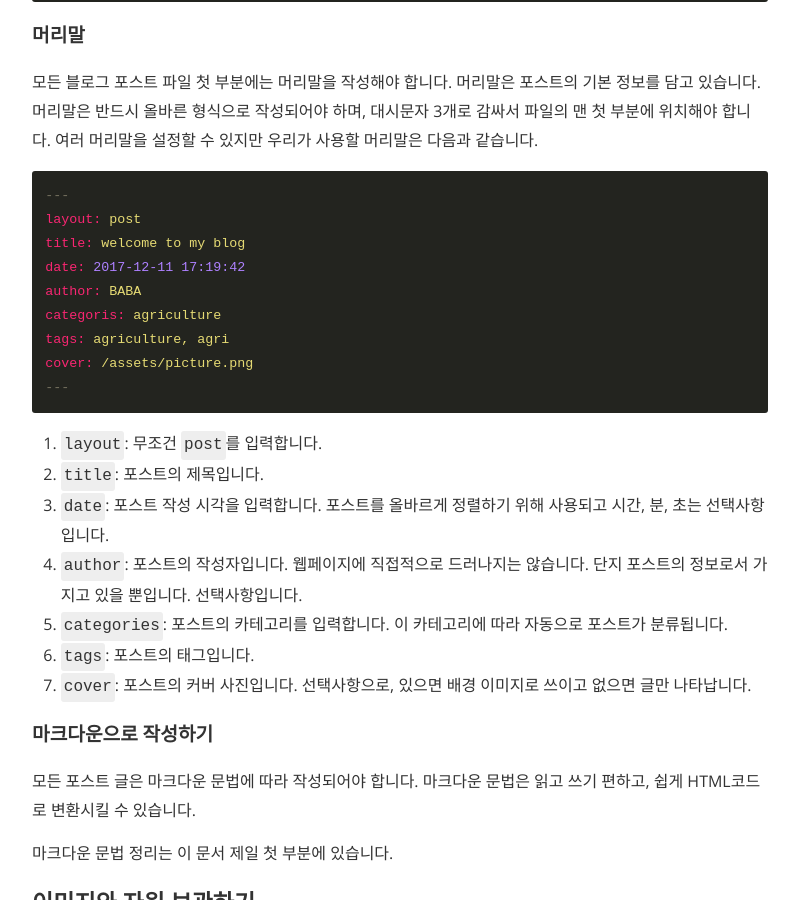
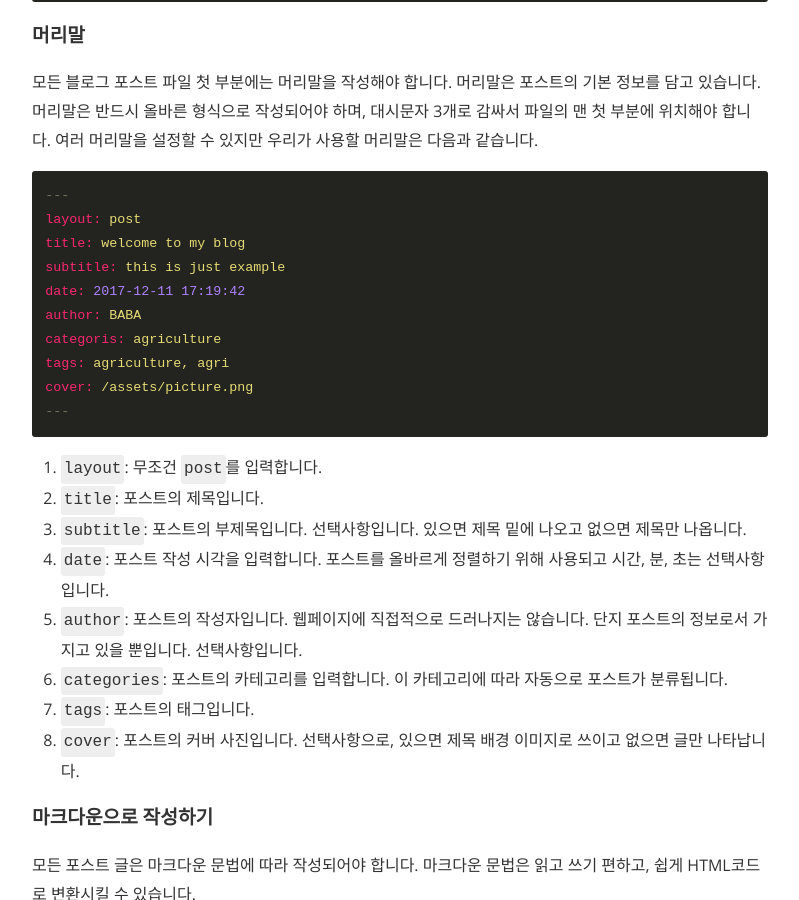
Before and after one commit to ryoochangwan/ryoochangwan.github.io, a Jekyll site: the page built from _posts/2017-12-12-blog-manage-manual.md, in a window 1280 px wide and 900 px high, scrolled down 2715 px. Shown: the whole window, without its empty margins (240-1039 px from the left). Built offline with Jekyll 4.4.1, drawn with Linux system fonts in a browser that asks for light colours; nearby versions of some CDN libraries; comment, search, counter and statistics services are not loaded.

Commit message:
Update 2017-12-12-blog-manage-manual.md

````diff
--- a/_posts/2017-12-12-blog-manage-manual.md
+++ b/_posts/2017-12-12-blog-manage-manual.md
@@ -98,6 +98,7 @@ YEAR-MONTH-DAY-title.MARKUP
 ---
 layout: post
 title: welcome to my blog
+subtitle: this is just example
 date: 2017-12-11 17:19:42
 author: BABA
 categoris: agriculture
@@ -107,11 +108,12 @@ cover: /assets/picture.png
 ```
 1. `layout`: 무조건 `post`를 입력합니다.
 2. `title`: 포스트의 제목입니다.
-3. `date`: 포스트 작성 시각을 입력합니다. 포스트를 올바르게 정렬하기 위해 사용되고 시간, 분, 초는 선택사항입니다.
-4. `author`: 포스트의 작성자입니다. 웹페이지에 직접적으로 드러나지는 않습니다. 단지 포스트의 정보로서 가지고 있을 뿐입니다. 선택사항입니다.
-5. `categories`: 포스트의 카테고리를 입력합니다. 이 카테고리에 따라 자동으로 포스트가 분류됩니다.
-6. `tags`: 포스트의 태그입니다.
-7. `cover`: 포스트의 커버 사진입니다. 선택사항으로, 있으면 배경 이미지로 쓰이고 없으면 글만 나타납니다.
+3. `subtitle`: 포스트의 부제목입니다. 선택사항입니다. 있으면 제목 밑에 나오고 없으면 제목만 나옵니다.
+4. `date`: 포스트 작성 시각을 입력합니다. 포스트를 올바르게 정렬하기 위해 사용되고 시간, 분, 초는 선택사항입니다.
+5. `author`: 포스트의 작성자입니다. 웹페이지에 직접적으로 드러나지는 않습니다. 단지 포스트의 정보로서 가지고 있을 뿐입니다. 선택사항입니다.
+6. `categories`: 포스트의 카테고리를 입력합니다. 이 카테고리에 따라 자동으로 포스트가 분류됩니다.
+7. `tags`: 포스트의 태그입니다.
+8. `cover`: 포스트의 커버 사진입니다. 선택사항으로, 있으면 제목 배경 이미지로 쓰이고 없으면 글만 나타납니다.
 
 #### 마크다운으로 작성하기
 
````
